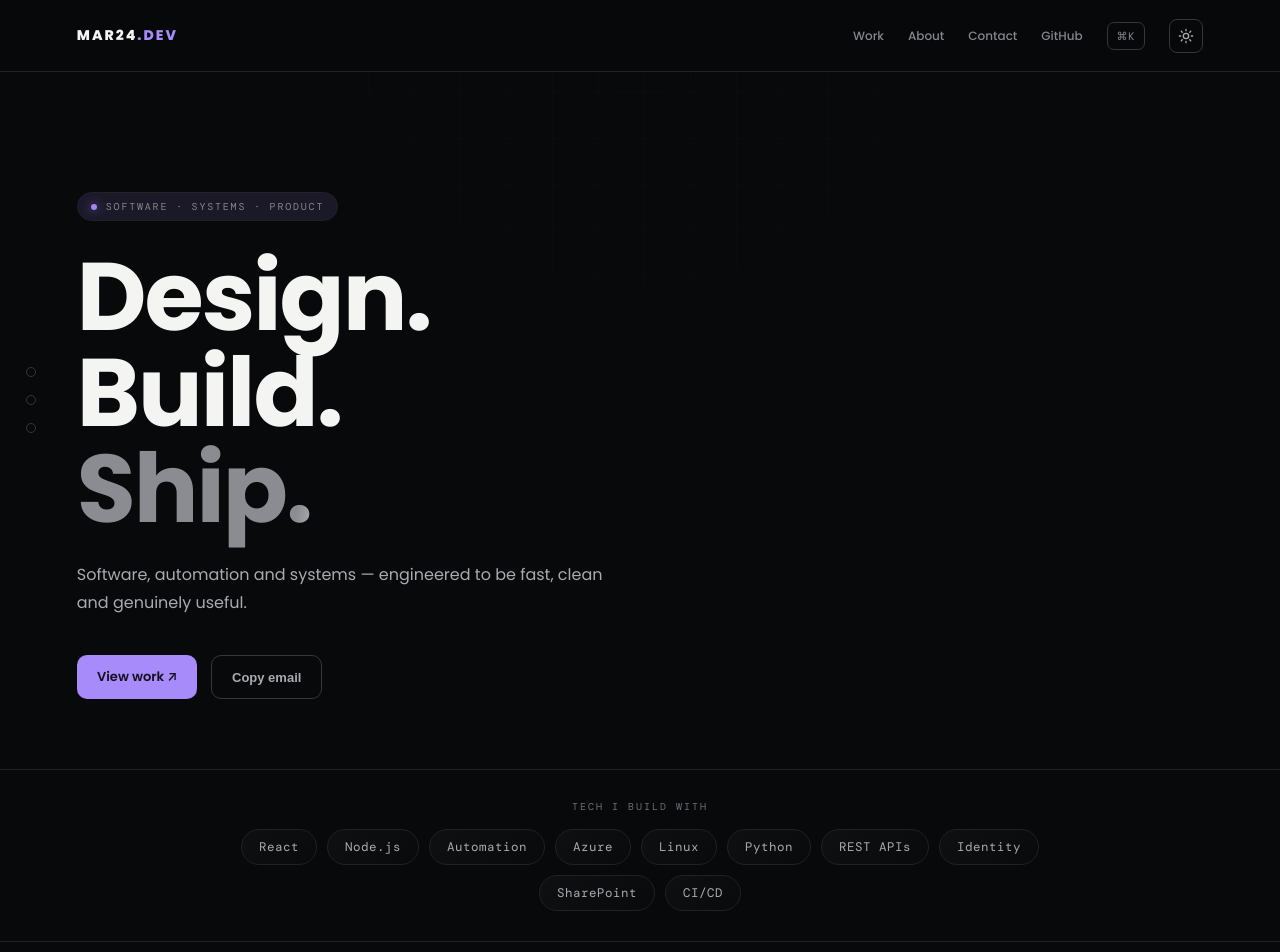
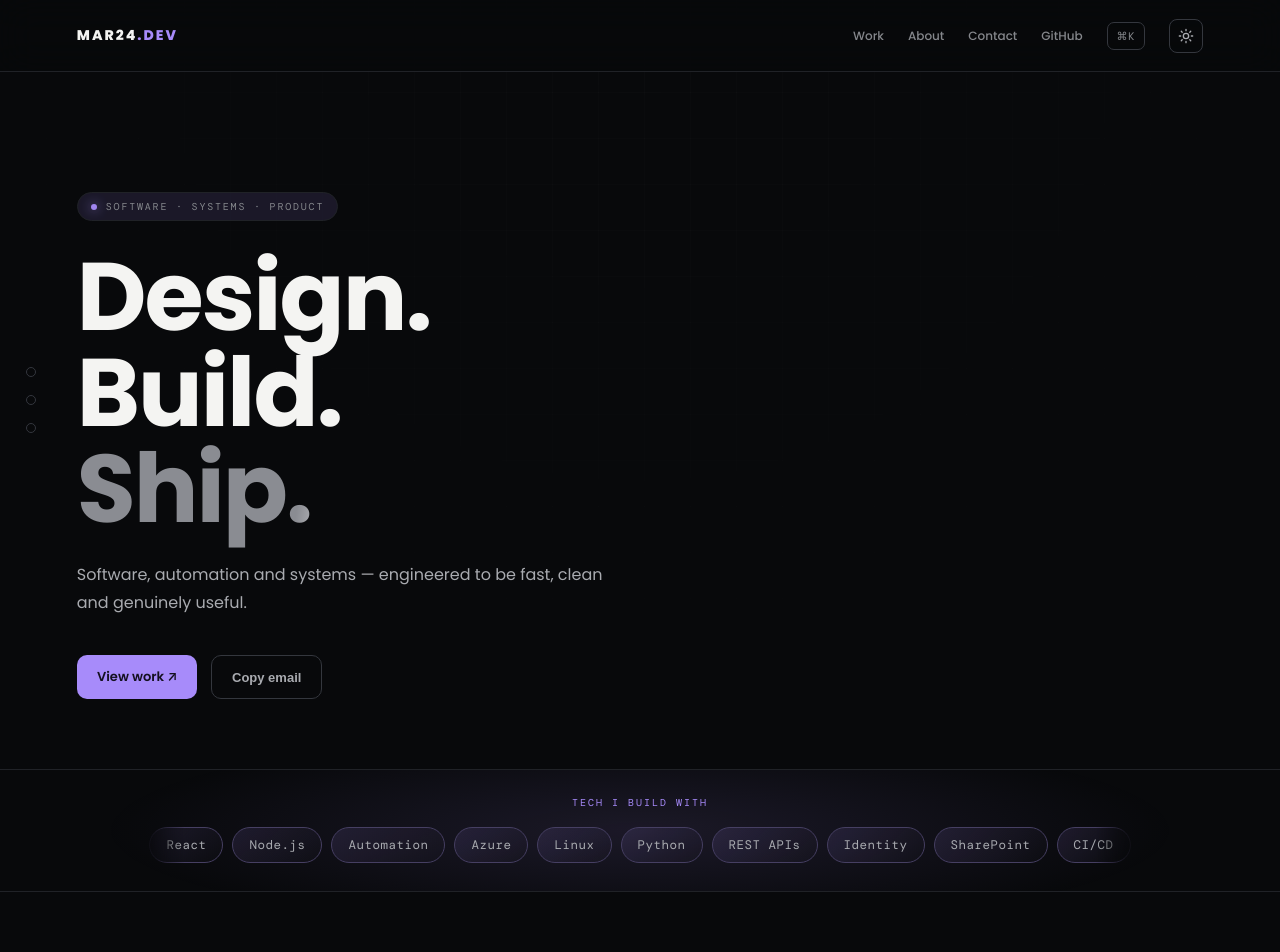
Before and after one commit to mpaguaga/mar24.dev, a React (Vite) app: page / in a window 1280 px wide. Shown: the top 952 px of the page. Built offline with nearby package versions, Linux system fonts and the light colour scheme.

Commit message:
Make tech stack a single purple row

```diff
--- a/src/styles.css
+++ b/src/styles.css
@@ -242,41 +242,51 @@ a { color: inherit; text-decoration: none; }
 .btnGhost { border: 1px solid var(--line-hover); color: var(--soft); background: transparent; }
 .btnGhost:hover { border-color: var(--accent); color: var(--text); }
 
-/* ---------- Static tech stack ---------- */
+/* ---------- Static tech stack (single row) ---------- */
 .techWrap {
   border-top: 1px solid var(--line);
   border-bottom: 1px solid var(--line);
-  padding: 30px 6vw;
+  padding: 26px 6vw;
   display: flex;
   flex-direction: column;
   align-items: center;
   gap: 16px;
   text-align: center;
+  background:
+    radial-gradient(60% 120% at 50% 50%, var(--accent-soft), transparent 70%);
 }
 .techLabel {
   font-family: "DM Mono", monospace;
   font-size: 10px;
   letter-spacing: 2px;
   text-transform: uppercase;
-  color: #6c6f76;
+  color: var(--accent);
 }
 .techGrid {
   display: flex;
-  flex-wrap: wrap;
+  flex-wrap: nowrap;
   justify-content: center;
-  gap: 10px;
-  max-width: 860px;
+  align-items: center;
+  gap: 9px;
+  max-width: 100%;
+  overflow-x: auto;
+  padding: 2px 4px;
+  scrollbar-width: none;
+  -webkit-mask-image: linear-gradient(90deg, transparent, black 4%, black 96%, transparent);
+  mask-image: linear-gradient(90deg, transparent, black 4%, black 96%, transparent);
 }
+.techGrid::-webkit-scrollbar { display: none; }
 .chip {
   font-family: "DM Mono", monospace;
   font-size: 12.5px;
   letter-spacing: .5px;
   color: var(--soft);
   white-space: nowrap;
-  border: 1px solid var(--line);
+  flex: 0 0 auto;
+  border: 1px solid color-mix(in srgb, var(--accent) 28%, var(--line));
   border-radius: 100px;
-  padding: 9px 17px;
-  background: linear-gradient(135deg, var(--card-grad-a), var(--card-grad-b));
+  padding: 9px 16px;
+  background: linear-gradient(135deg, var(--accent-soft), var(--card-grad-b));
   cursor: default;
   transition: border-color .25s ease, color .25s ease, transform .25s ease, box-shadow .25s ease, background .25s ease;
 }
@@ -285,7 +295,7 @@ a { color: inherit; text-decoration: none; }
   color: var(--text);
   transform: translateY(-3px);
   background: var(--accent-soft);
-  box-shadow: 0 10px 24px -12px rgba(167,139,250,.55);
+  box-shadow: 0 10px 24px -12px rgba(167,139,250,.6);
 }
 
 /* ---------- Work ---------- */
```
